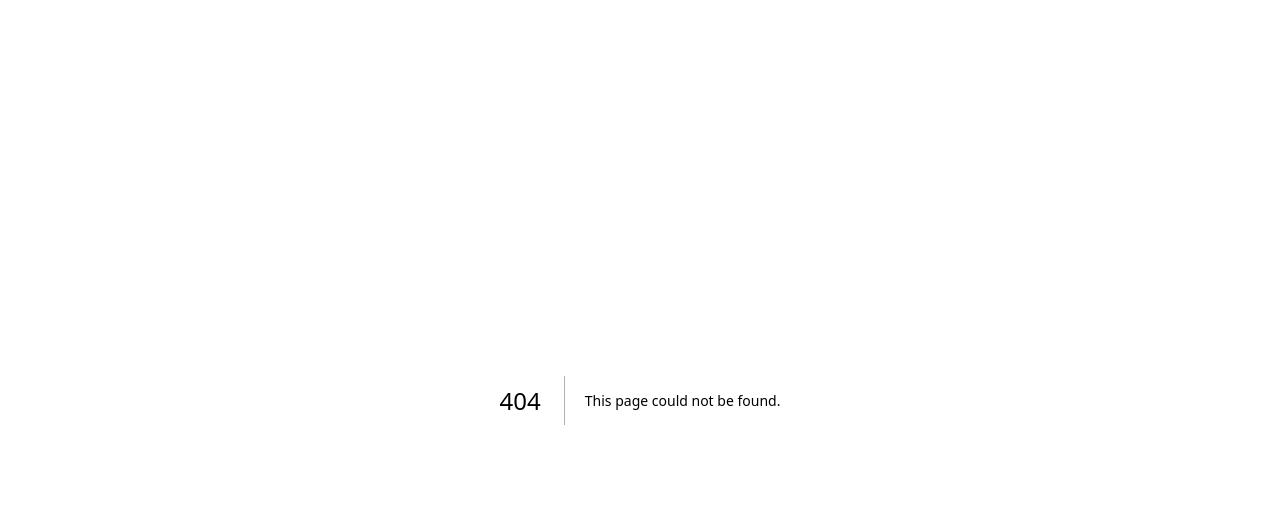
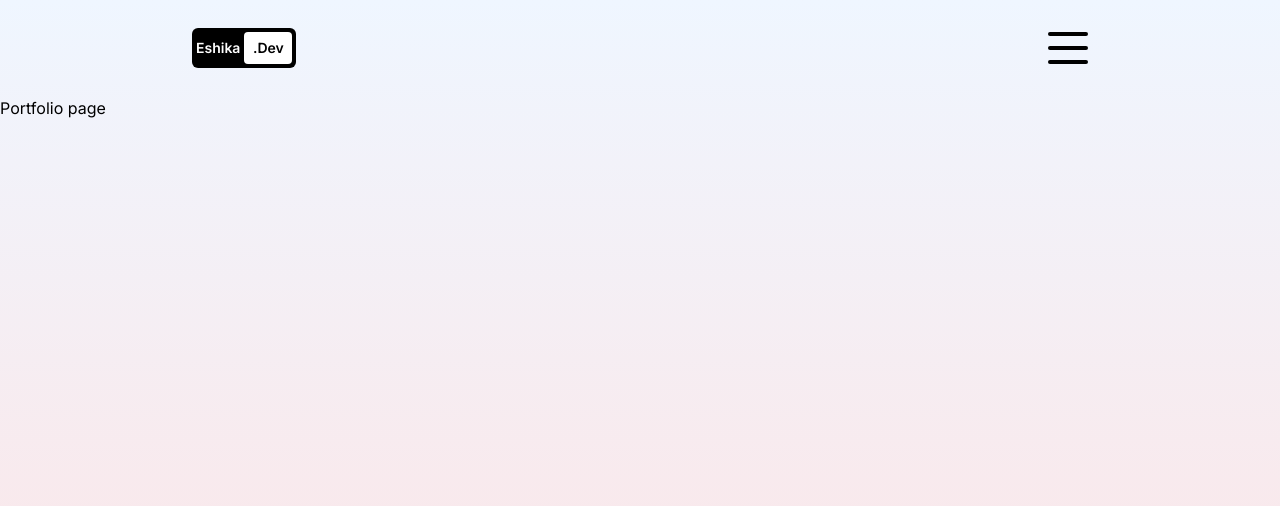
Before and after one commit to Ishu070303/portfolio-joy, a Next.js app: page /portfolio in a window 1280 px wide. Before the commit this address had no page. Shown: the top 506 px of the page. Built offline with nearby package versions, Linux system fonts and the light colour scheme.

Commit message:
creating navbar

```diff
--- /dev/null
+++ b/src/app/about/page.jsx
@@ -0,0 +1,7 @@
+const Aboutpage = () => {
+  return (
+    <div>About page</div>
+  )
+}
+
+export default Aboutpage;
--- /dev/null
+++ b/src/app/contact/page.jsx
@@ -0,0 +1,7 @@
+const Contactpage = () => {
+    return (
+      <div>Contact page</div>
+    )
+  }
+
+  export default Contactpage;
--- a/src/app/layout.js
+++ b/src/app/layout.js
@@ -1,5 +1,8 @@
 import { Inter } from "next/font/google";
 import "./globals.css";
+
+import Navbar from "@/components/Navbar";
+import Head from "next/head";
 
 const inter = Inter({ subsets: ["latin"] });
 
@@ -11,7 +14,12 @@ export const metadata = {
 export default function RootLayout({ children }) {
   return (
     <html lang="en">
-      <body className={inter.className}>{children}</body>
+      <body className={inter.className}>
+        <div className="w-screen h-screen bg-gradient-to-b from-blue-50 to-red-100">
+          <div className="h-24"><Navbar /></div>
+          <div className="h-[calc(100vh - 6rem)]">{children}</div>
+        </div>
+      </body>
     </html>
   );
 }
--- a/src/app/page.js
+++ b/src/app/page.js
@@ -1,7 +1,7 @@
-export default function Home() {
+const Page = () => {
   return (
-    <main>
-      hi
-    </main>
-  );
+    <div></div>
+  )
 }
+
+export default Page;
--- /dev/null
+++ b/src/app/portfolio/page.jsx
@@ -0,0 +1,7 @@
+const Portfoliopage = () => {
+    return (
+      <div>Portfolio page</div>
+    )
+  }
+
+  export default Portfoliopage;
--- /dev/null
+++ b/src/components/Navbar.jsx
@@ -0,0 +1,54 @@
+"use client";
+
+
+import Link from "next/link";
+import { useState } from "react";
+
+const links = [
+  { link: "/", title: "Home" },
+  { link: "/about", title: "About" },
+  { link: "/contact", title: "Contact" },
+  { link: "/portfolio", title: "Portfolio" },
+];
+
+const Navbar = () => {
+  const [open, setOpen] = useState(false);
+  return (
+    <div className="h-full flex items-center justify-between px-4 sm:px-8 md:px-12 lg:px-20 xl:px-48">
+      {/* LOGO */}
+      <div className="">
+        <Link
+          href={"/"}
+          className="text-sm font-semibold bg-black rounded-md p-1 flex items-center justify-center"
+        >
+          <span className="text-white mr-1">Eshika</span>
+          <span className="w-12 h-8 bg-white text-black rounded flex items-center justify-center">
+            .Dev
+          </span>
+        </Link>
+      </div>
+
+      {/* RESPONSIVE BUTTON */}
+      <div className="">
+        {/* MENU */}
+        <button className="w-10 h-8 flex flex-col justify-between z-50 relative" onClick={() => setOpen(prev => !prev)}>
+          <div className="w-10 h-1 rounded bg-black"></div>
+          <div className="w-10 h-1 rounded bg-black"></div>
+          <div className="w-10 h-1 rounded bg-black"></div>
+        </button>
+
+        {open && (
+          <div className="absolute top-0 left-0 w-screen h-screen bg-black text-white flex flex-col justify-center items-center gap-8 text-4xl">
+            {links.map((link) => (
+              <Link href={link.link} key={link.title}>
+                {link.title}
+              </Link>
+            ))}
+          </div>
+        )}
+      </div>
+    </div>
+  );
+};
+
+export default Navbar;
```
